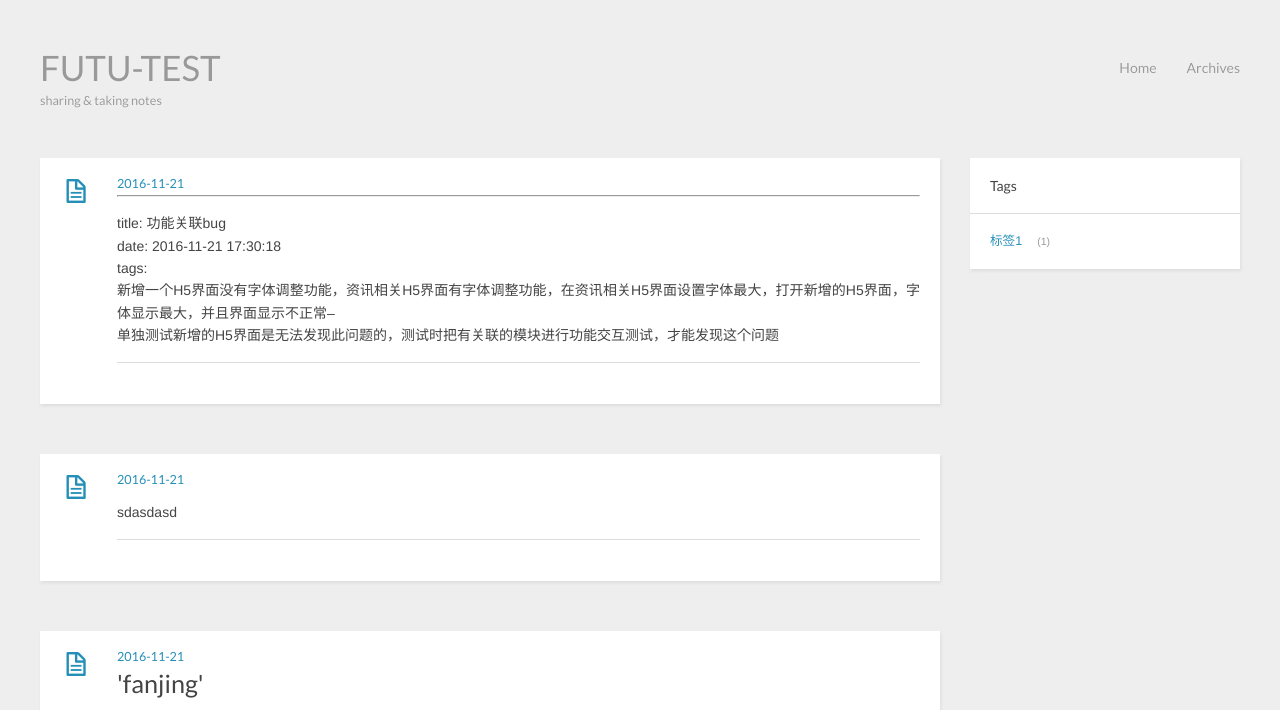
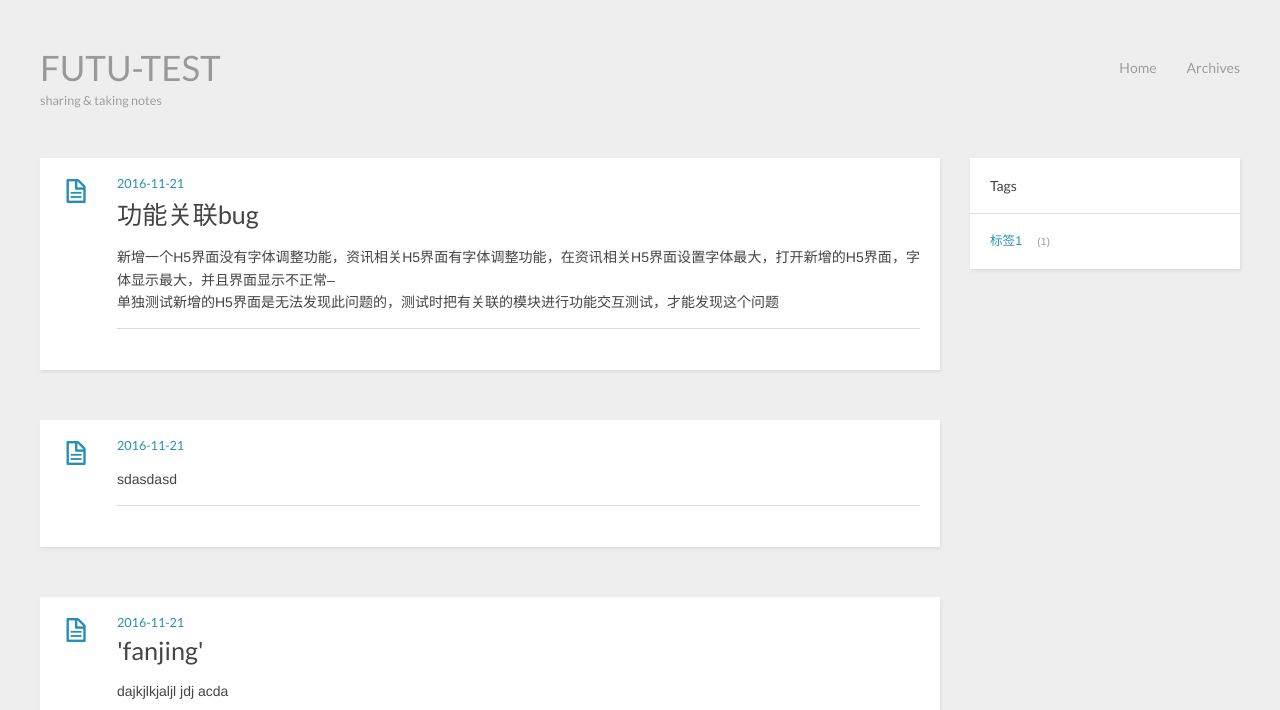
Before and after one commit to fututest/fututest.github.io, a plain HTML site: page index.html in a window 1280 px wide. Shown: the top 710 px of the page. Drawn offline with nearby package versions, Linux system fonts and the light colour scheme.

Commit message:
Site updated: 2016-11-21 17:40:36

```diff
--- a/index.html
+++ b/index.html
@@ -50,18 +50,17 @@
     <header>
 
         <div class="icon"></div>
-        <time datetime="2016-11-21T09:30:18.078Z"><a href="/2016/11/21/功能关联bug/">2016-11-21</a></time>
+        <time datetime="2016-11-21T09:30:18.000Z"><a href="/2016/11/21/功能关联bug/">2016-11-21</a></time>
 
 
 
-    <h1 class="title"><a href="/2016/11/21/功能关联bug/"></a></h1>
+    <h1 class="title"><a href="/2016/11/21/功能关联bug/">功能关联bug</a></h1>
 
 
     </header>
     <div class="entry">
 
-        <hr>
-<p>title: 功能关联bug<br>date: 2016-11-21 17:30:18<br>tags:<br>新增一个H5界面没有字体调整功能，资讯相关H5界面有字体调整功能，在资讯相关H5界面设置字体最大，打开新增的H5界面，字体显示最大，并且界面显示不正常–<br>单独测试新增的H5界面是无法发现此问题的，测试时把有关联的模块进行功能交互测试，才能发现这个问题</p>
+        <p>新增一个H5界面没有字体调整功能，资讯相关H5界面有字体调整功能，在资讯相关H5界面设置字体最大，打开新增的H5界面，字体显示最大，并且界面显示不正常–<br>单独测试新增的H5界面是无法发现此问题的，测试时把有关联的模块进行功能交互测试，才能发现这个问题</p>
 
 
     </div>
```
Also changed, not shown: 2016/11/21/功能关联bug/index.html (+6 -7 lines), archives/2016/11/index.html (+2 -2 lines), archives/2016/index.html (+2 -2 lines), archives/index.html (+2 -2 lines).
